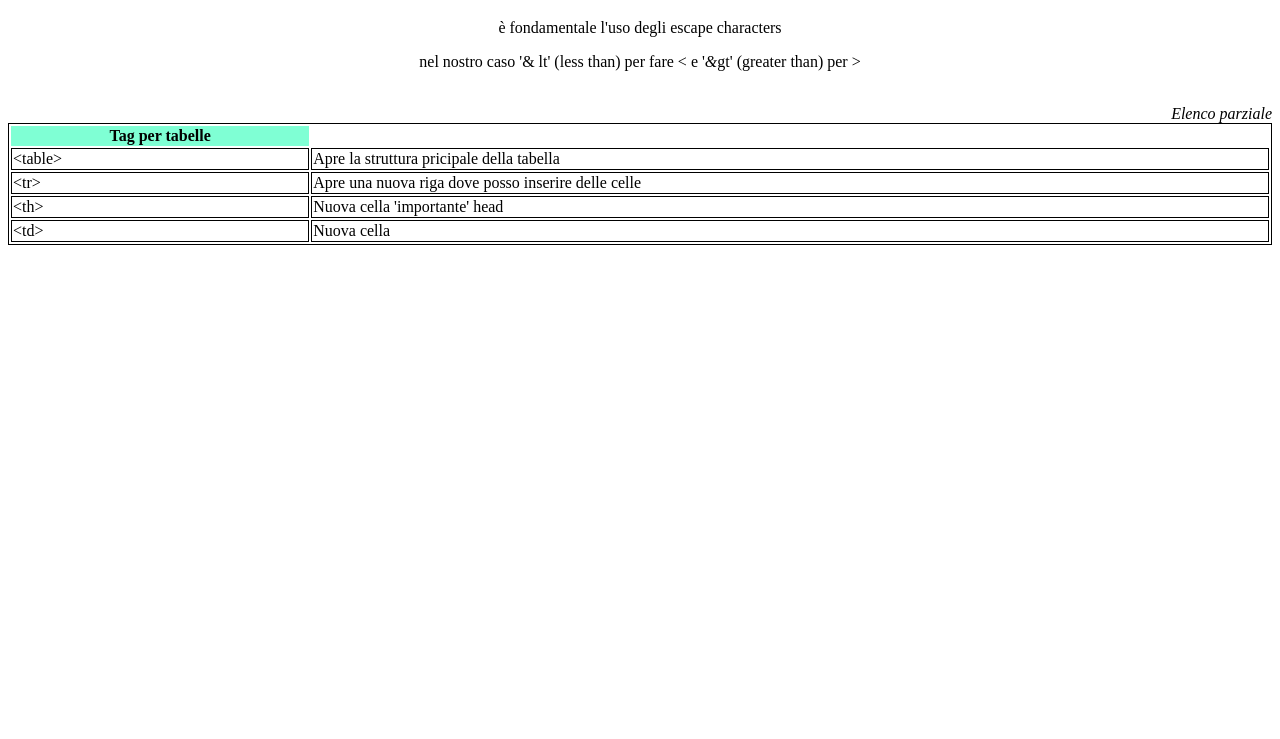
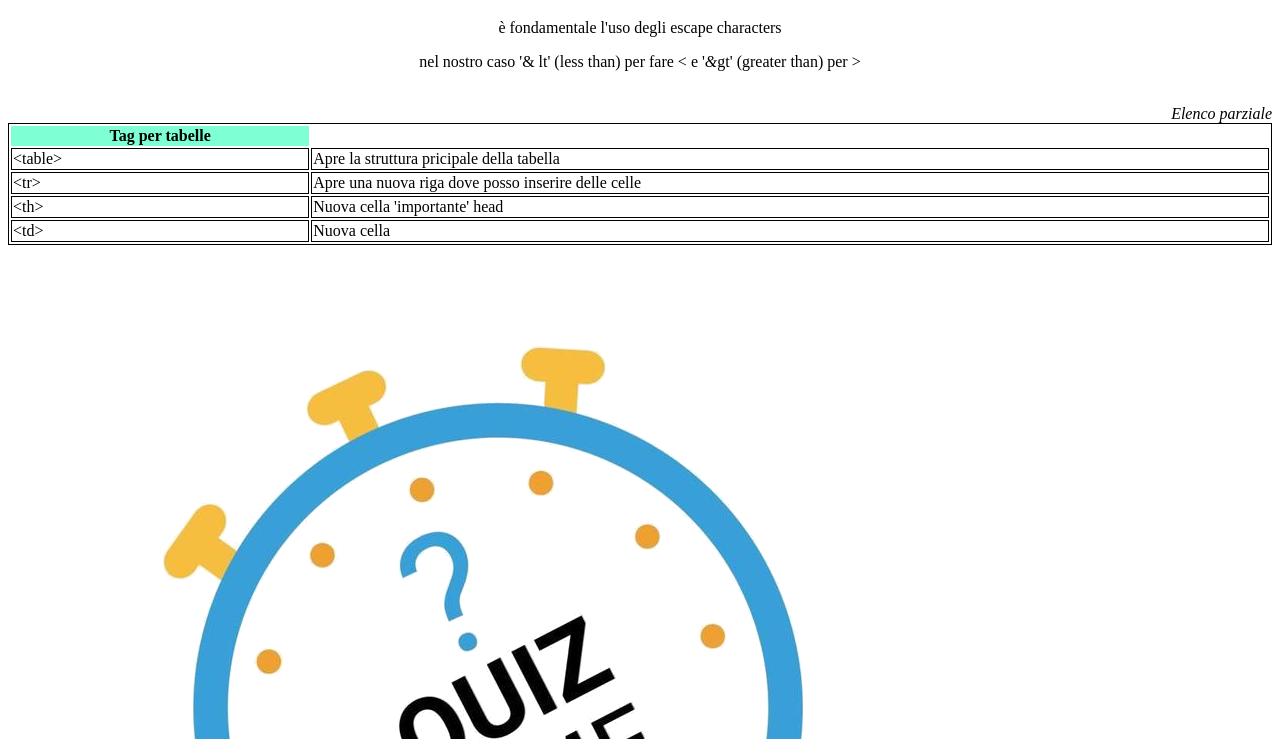
Before and after one commit to fermiserale/prova_pages, a plain HTML site: page index.html in a window 1280 px wide. Shown: the part 61-800 px from the top of the page. Drawn offline with Linux system fonts and the light colour scheme.

Commit message:
Update index.html

```diff
--- a/index.html
+++ b/index.html
@@ -38,5 +38,6 @@
                 <td>Nuova cella</td>
             </tr>
         </table>
+        <img src="./images/quiz.png">
     </body>
 </html>
```
